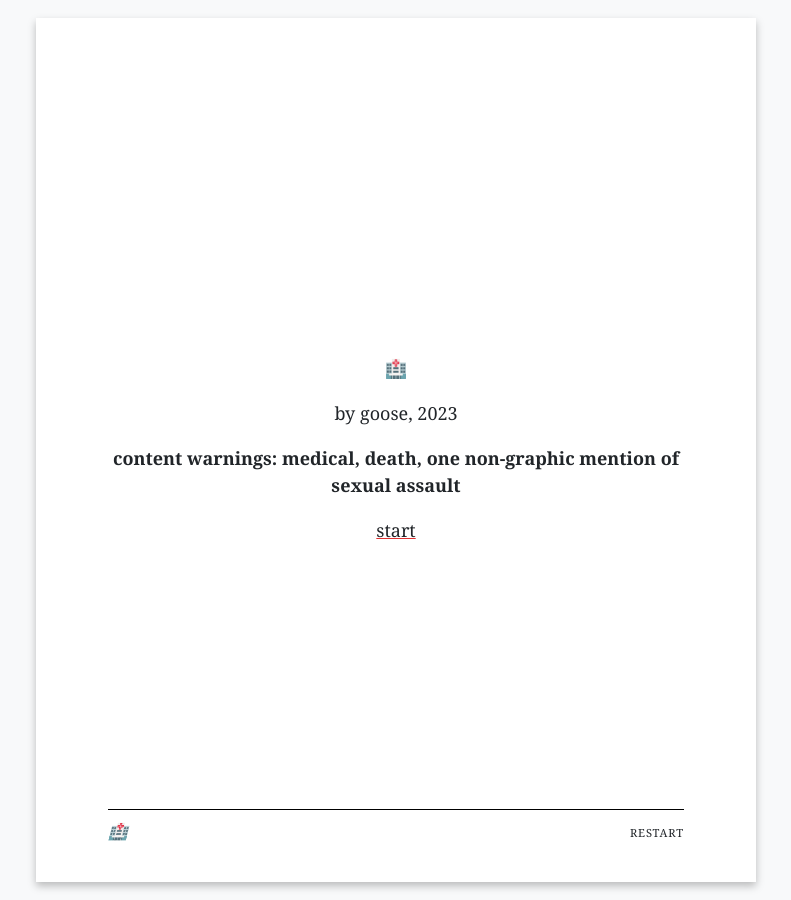
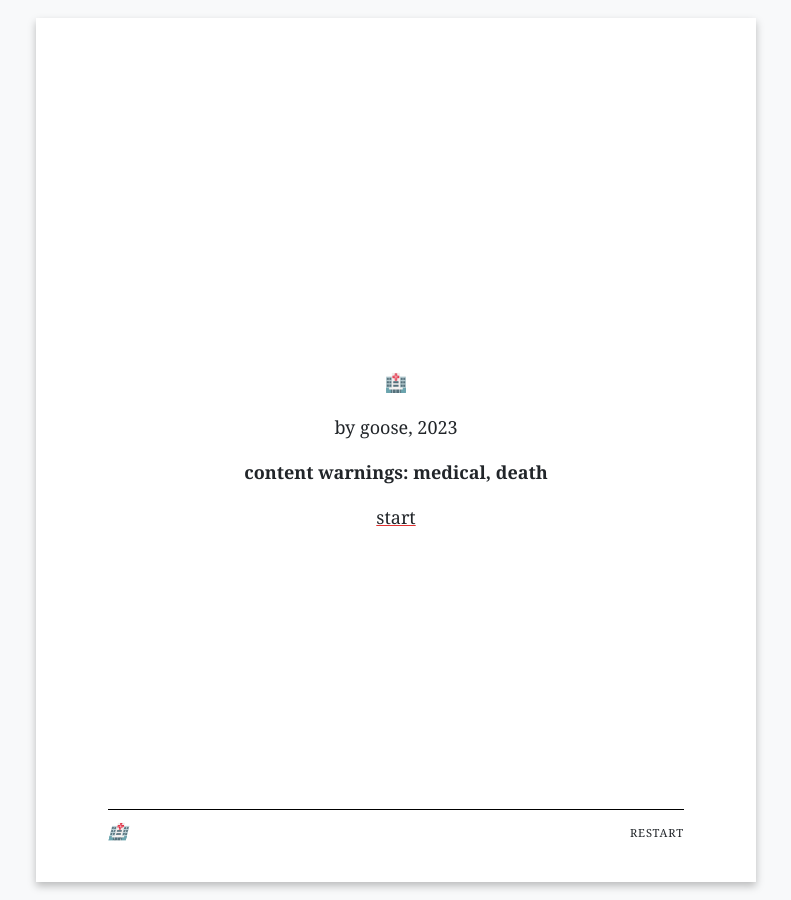
Before and after one commit to angusiguess/angusiguess.github.io-archive, a Jekyll site: the page hospital_emoji.html, which Jekyll copies as it is, in a window 1280 px wide. Shown: the whole page, without its empty margins (244-1035 px from the left). Built offline with Jekyll 4.4.1, drawn with Linux system fonts in a browser that asks for light colours.

Commit message:
fixes for hospital emoji

```diff
--- a/hospital_emoji.html
+++ b/hospital_emoji.html
@@ -49,6 +49,7 @@ your partner&#39;s eyes [[flutter open]]
 [[i&#39;ll read later-&gt;the emergency room (back)]] </tw-passagedata><tw-passagedata pid="4" name="very silly cycling accident" tags="" position="600,500" size="100,100">fixed gear, no hands, bumped into a friend and you both fell. his front wheel got tacoed. [[the less said about it the better-&gt;phone]].</tw-passagedata><tw-passagedata pid="5" name="messaging apps" tags="" position="725,500" size="100,100">your family and your partner&#39;s both use [[text messaging]], your friends are on [[slacks and discords]]</tw-passagedata><tw-passagedata pid="6" name="text messaging" tags="" position="725,625" size="100,100">[[mom: 🥰 (read)]]
 
 [[242227: enter the code 208481 to log into your bank account (unread)]]
+
 [[go back-&gt;messaging apps]] </tw-passagedata><tw-passagedata pid="7" name="slacks and discords" tags="" position="850,625" size="100,100">your different groups of friends are splashed across a handful of chat apps, and most of them have #gripes channels, places where you can drop any complaint, big or small, on the understanding that it&#39;s a place for validation. it&#39;s nice to know, in a situation like this, that reactions will be narrowed to things you feel like you can do right now.
 
 [[#gripe]]
@@ -154,7 +155,7 @@ they think for a second and nod.
 
 it&#39;s 3AM. should you bother them? should you wait until you have more information? it doesn&#39;t matter, it&#39;s not your decision.
 
-[[call their mom]]</tw-passagedata><tw-passagedata pid="18" name="call their mom" tags="" position="475,875" size="100,100">config.footer.left: &quot;*two trips to the hospital*&quot;
+[[call their mom]]</tw-passagedata><tw-passagedata pid="18" name="call their mom" tags="" position="475,875" size="100,100">config.footer.left: &quot;🏥&quot;
 --
 you call your partner&#39;s mom.
 
@@ -213,11 +214,11 @@ someone says an ambulance is incoming in a couple of hours.
 [if random_val === 4]
 
 a series of beeps comes from somewhere across the room.
-</tw-passagedata><tw-passagedata pid="23" name="you have to piss" tags="" position="475,1375" size="100,100">you put down your book and walk to a washroom. right beside it is a room. a man is laying in the bed, gasping in pain every four seconds or so. you nod to him, he nods back. you can&#39;t think of anything to say, &quot;how&#39;s it going&quot; seems mocking somehow. then again ti&#39;s a hospital. everyone&#39;s having a bad time and talking anyways.
+</tw-passagedata><tw-passagedata pid="23" name="you have to piss" tags="" position="475,1375" size="100,100">you put down your book and walk to a washroom. right beside it is a room. a man is laying in the bed, gasping in pain every four seconds or so. you nod to him, he nods back. you can&#39;t think of anything to say, &quot;how&#39;s it going&quot; seems mocking somehow. then again it *is* a hospital. everyone&#39;s having a bad time and talking anyways.
 
 you go to the washroom, wash your hands, and [[return to your partner&#39;s bedside]]</tw-passagedata><tw-passagedata pid="24" name="return to your partner&#39;s bedside" tags="" position="475,1500" size="100,100">in a few moments a doctor comes by and wakes your partner up.
 
-&quot;your blood tests are back. we wanted to check on your d-dimers levels. d-dimers are what we&#39;re looking for when we check for clots, your body releases them into your blood to dissolve them. your d-dimers are really hight, something we&#39;d expect from someone 70-80 yeras old, so we think there was a clot. you&#39;re going to have to go to imaging&quot;
+&quot;your blood tests are back. we wanted to check on your d-dimers levels. d-dimers are what we&#39;re looking for when we check for clots, your body releases them into your blood to dissolve them. yours are really high, something we&#39;d expect from someone 70-80 years old, so we think there might be a clot. we&#39;ll have to do a CT scan to be sure, but we&#39;ll have to wait a bit, there&#39;s no tech in overnight&quot;
 
 [[send updates]]</tw-passagedata><tw-passagedata pid="25" name="send updates" tags="" position="475,1625" size="100,100">you check #gripes
 
@@ -256,7 +257,7 @@ you had a {bagel-type} with {cream-cheese-type} and a {coffee-type}. it was fine
 
 a nurse comes by (different nurse, shift change).
 
-&quot;we have the results from your blood test and we&#39;ve noticed elevated d-dimers. usually the body produces these when it&#39;s dissolving a clot, but sometimes it can show up in the case of anemia too. we&#39;ll need to go to [[imaging]] to find out more, but we&#39;ll put you on some blood thinners just in case. it says here that you had phlebitis, so it might have been caused by that.&quot;</tw-passagedata><tw-passagedata pid="30" name="order" tags="" position="600,2000" size="100,100">&quot;what would you like?&quot; a staff member asks, flatly.
+&quot;alright, they&#39;re ready to see you in [[imaging]]&quot;</tw-passagedata><tw-passagedata pid="30" name="order" tags="" position="600,2000" size="100,100">&quot;what would you like?&quot; a staff member asks, flatly.
 
 i&#39;ll have uhhhhhh
 
@@ -289,12 +290,19 @@ you sit and eat in silence for a few minutes before [[walking back]]</tw-passage
 
 The next morning they were all aglow.
 Ben: &quot;That was hugely successful&quot;
+
 Shawn: &quot;It was definitely the most impressive demo I&#39;ve ever been in&quot;
+
 &quot;And I know the people of Québec City are going to have another one soon&quot;
+
 I asked: &quot;So who exactly were all those people making noise on the highway all night? were they really union people from the People&#39;s Summit?&quot;
+
 &quot;That was the amazing thing,&quot; said Lyn. &quot;They were everybody. Union people. Kids. Grannies. Old Hippies. Ordinary citizens of every kind.&quot;
+
 &quot;I saw high school kids,&quot; someone chimes in, &quot;mothers with sticks, one mother-daughter team both banging away at the guard rails with sticks. People formed an impromptu system to make sure the sound never started to die down.&quot;
+
 &quot;A lot of union people had come with masks and bottles of vinegar with them on the bus, already organized into affinity groups and everything.&quot;
+
 &quot;If you think about it,&quot; said Shawn, &quot;it was the perfect civil disobedience because we could make a huge racket that they could hear from a mile away. They could definitely hear it at the summit and the hotels where the delegates were saying. But at the same time we just couldn&#39;t be dislodged. People were already starting to bang at noon and I came back hours later and it [[was just as strong]].&quot;</tw-passagedata><tw-passagedata pid="34" name="was just as strong" tags="" position="475,2500" size="100,100">your partner is back from imaging.
 
 how&#39;d it go?
@@ -309,13 +317,13 @@ you went to emergency for that too, really bad arm pain, and eventually got abou
 
 you overcome a fear of a thing and then it endangers you in a super unlikely way!
 
-[[haha, great]]</tw-passagedata><tw-passagedata pid="36" name="haha, great" tags="" position="475,2750" size="100,100">through all of this you think about didn&#39;t call 911 right away. they passed out for a couple of minutes and came to, and seemed responsive, if really disoriented.
+[[haha, great]]</tw-passagedata><tw-passagedata pid="36" name="haha, great" tags="" position="475,2750" size="100,100">through all of this you think about how you didn&#39;t call 911 right away. they passed out for a couple of minutes and came to, and seemed responsive, if really disoriented.
 
-you were on hold with 811 for like 8 minutes. you *know* that they&#39;re just going to tell you to go to emergency. while you waited you explained what happened to your partner, but they can only feel the gravity by reading it on your face. they&#39;re worried that you&#39;re worried, they don&#39;t know wy. you don&#39;t want to send anybody anywhere without them giving a clear yes, but you had no way to know how severe it was.
+you were on hold with 811 for like 8 minutes. you *know* that they&#39;re just going to tell you to go to emergency. while you waited you explained what happened to your partner, but they could only feel the gravity by reading it on your face. they were worried that you were worried, but didn&#39;t know why. you don&#39;t want to send anybody anywhere without them giving a clear yes, but you had no way to know how severe it was.
 
-there&#39;s a infinite downside, which means making the call right away. but often enough you end up waiting 6 hours for nothing! you were panicked, but was it anxiety or real distress? is it possible that you don&#39;t know the difference between stress you manufacture and stress you experience?
+there&#39;s a infinite downside, which means making the 911 call right away. but often enough you end up waiting 6 hours for nothing! you were panicked, but was it anxiety or real distress? is it possible that you don&#39;t know the difference between stress you manufacture and stress you experience?
 
-you think about those 8 minutes. you think about the people who have died in waiting rooms in the last months. you think about the person who was turned down a kit after being sexually assaulted. the health bodies boards completely gutted. the government closely watching Ontario drive the wedge into public care with phone calls, with apps.
+you think about those 8 minutes. you think about the people who have died in waiting rooms in the last few weeks. the health bodies&#39; boards gutted and replaced.
 
 they talk about expanding primary care, diffusing care throughout community. the language is good, but all you need is to see and hear nurses to know that anyone still there is desparate for relief.
 
@@ -323,12 +331,12 @@ and with all of this, you think about 8 minutes. you think about waiting on hold
 
 how do we split this up between a long chain of tired people making worse decisions? a project of revolutionary political austerity? your fear of being a bother? your commitment to not making decisions for other people?
 
-having assigned that blame, what do you do with that?</tw-passagedata><tw-passagedata pid="37" name="🏥" tags="" position="1200,250" size="100,100">[align center]
+having assigned that blame, done that calculus, what what would you even do with that?</tw-passagedata><tw-passagedata pid="37" name="🏥" tags="" position="1200,250" size="100,100">[align center]
 🏥
 
 by goose, 2023
 
-**content warnings: medical, death, one non-graphic mention of sexual assault**
+**content warnings: medical, death**
 
 [[start-&gt;the emergency room]]
 
```
Also changed, not shown: other parts of hospital_emoji.html (+1 -1 lines). Lines whose indentation alone changed are shown as unchanged.
